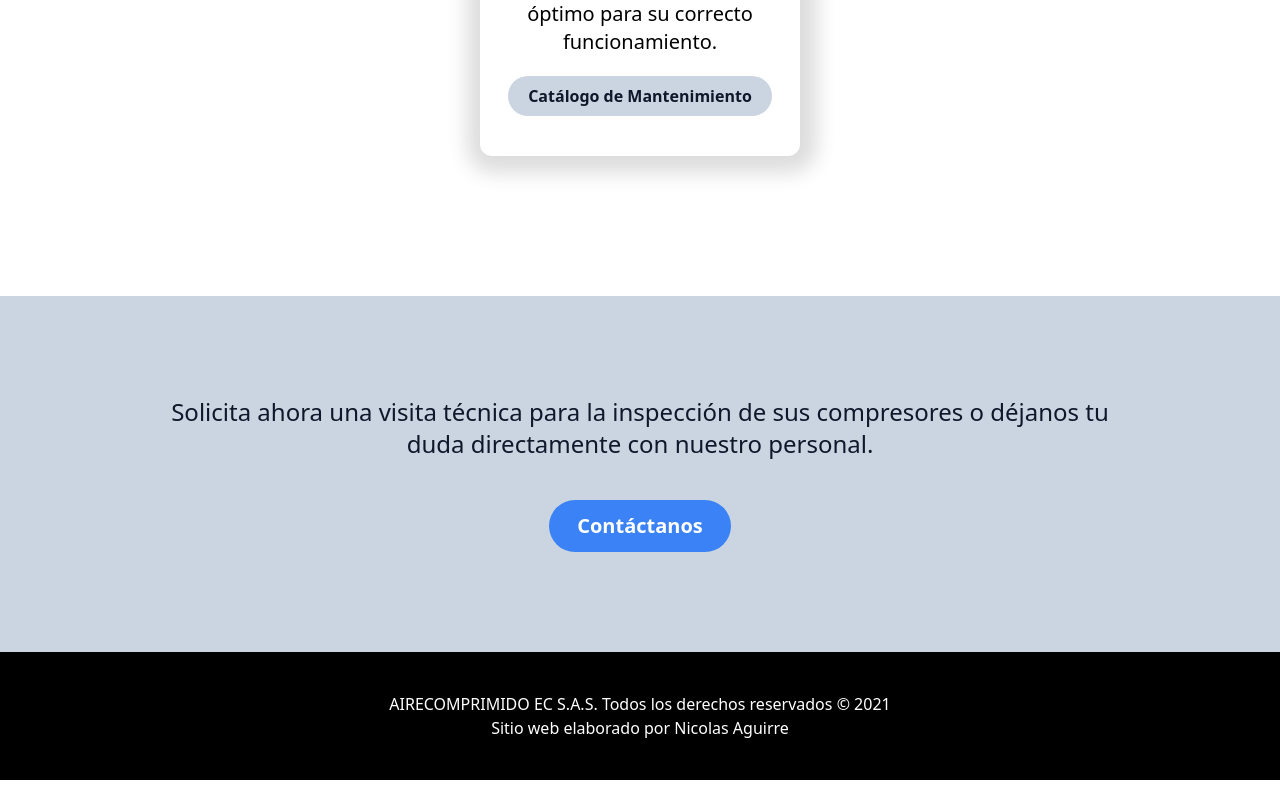
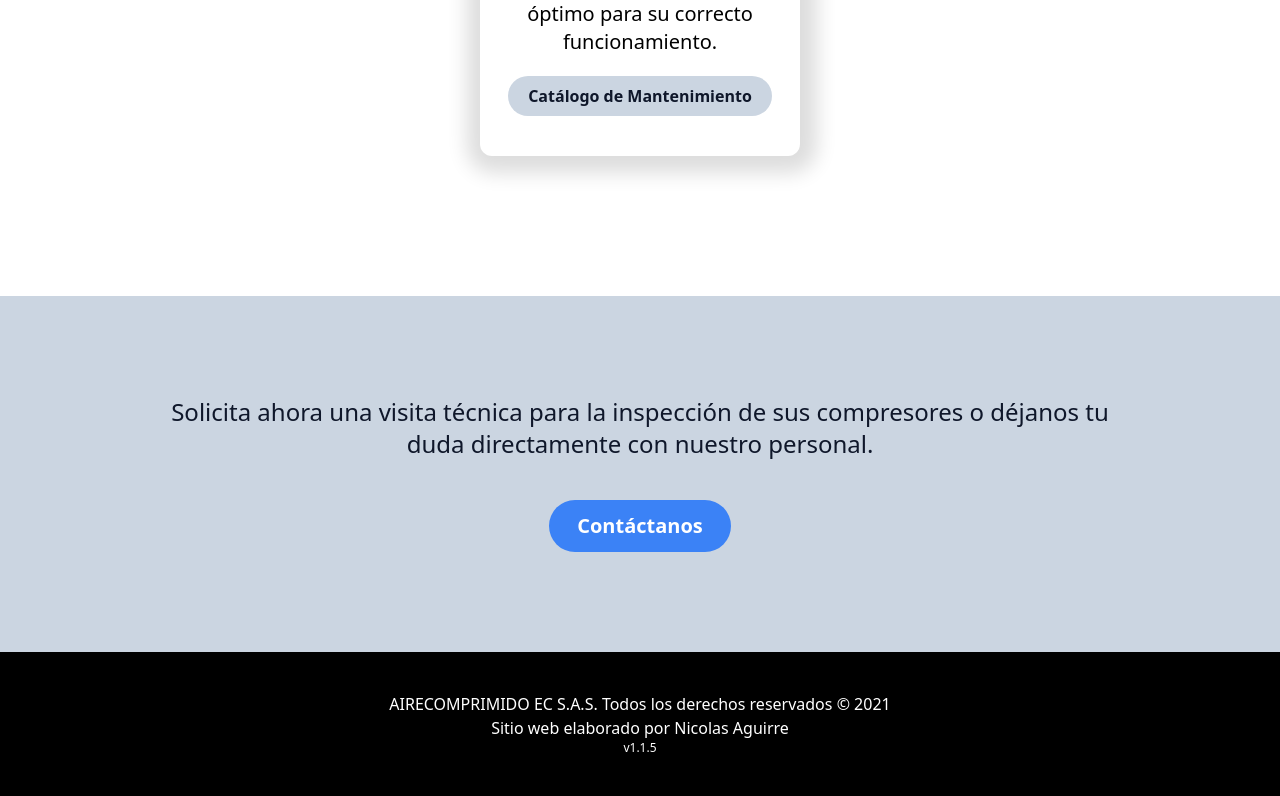
Before and after one commit to NicoAguirre1105/Aire-Comprimido, a Next.js app in the folder airecomprimido/: page / in a window 1280 px wide. Shown: the part 2609-3405 px from the top of the page. Built offline with nearby package versions, Linux system fonts and the light colour scheme.

Commit message:
Add version to footer

```diff
--- a/airecomprimido/app/(public)/_components/footer.tsx
+++ b/airecomprimido/app/(public)/_components/footer.tsx
@@ -6,6 +6,7 @@ export default function Footer()
     <footer className="bg-black flex flex-col py-10 px-10 text-center items-center max-sm:py-7">
       <p className={textStyle}>AIRECOMPRIMIDO EC S.A.S. Todos los derechos reservados © 2021</p>
       <p className={textStyle}>Sitio web elaborado por Nicolas Aguirre</p>
+      <p className={`${textStyle} text-xs`}>v1.1.5</p>
     </footer>
   );
 }
```
